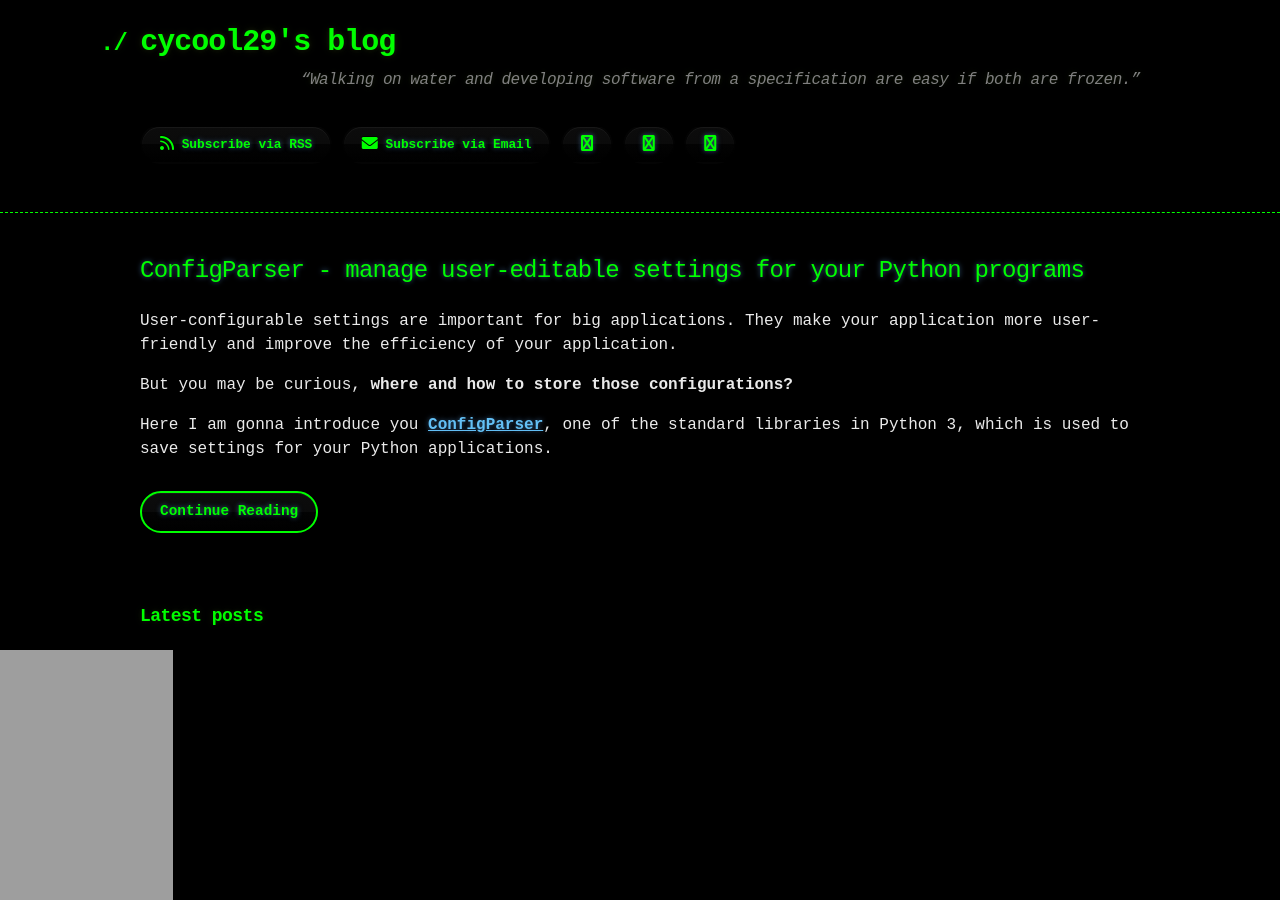
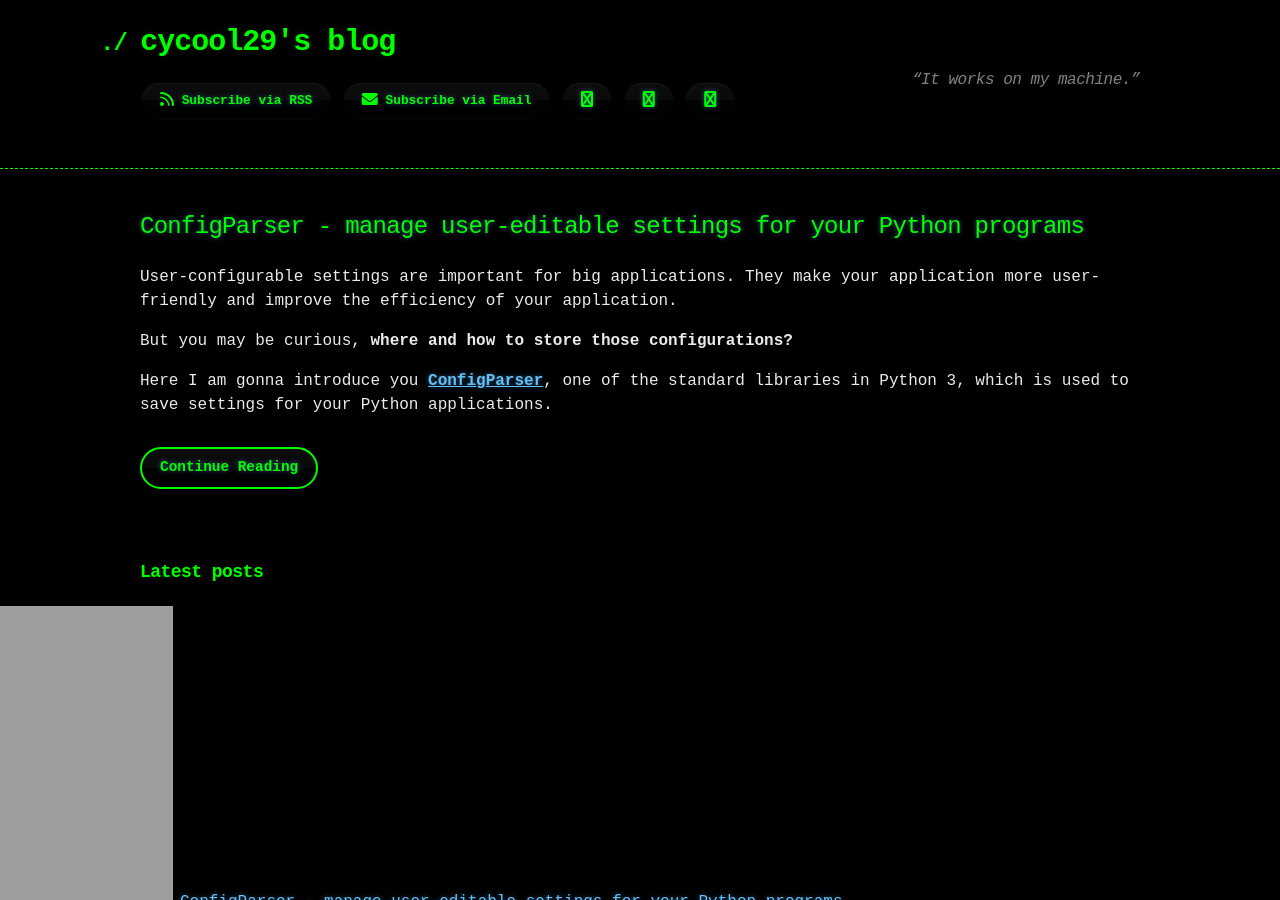
Before and after one commit to cycool29/cycool29.github.io, a Jekyll site: the page built from index.md, in a window 1280 px wide and 900 px high. Built offline with Jekyll 4.4.1, drawn with Linux system fonts in a browser that asks for light colours; a style sheet for code colours, icons or effects is not loaded.

Commit message:
Update quotes

```diff
--- a/_config.yml
+++ b/_config.yml
@@ -1,5 +1,5 @@
 title: cycool29's blog
-description: "“Walking on water and developing software from a specification are easy if both are frozen.” "
+description: "“It works on my machine.” "
 author: cycool29
 url: https://cycool29.github.io
 timezone: UTC
```
